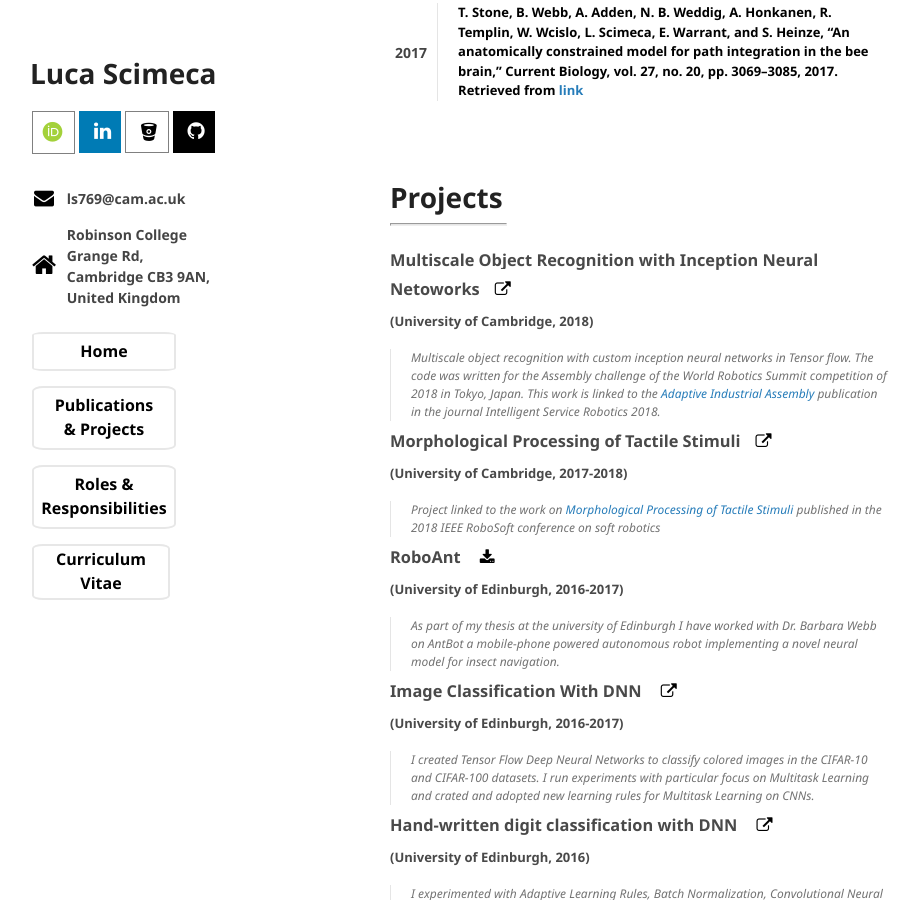
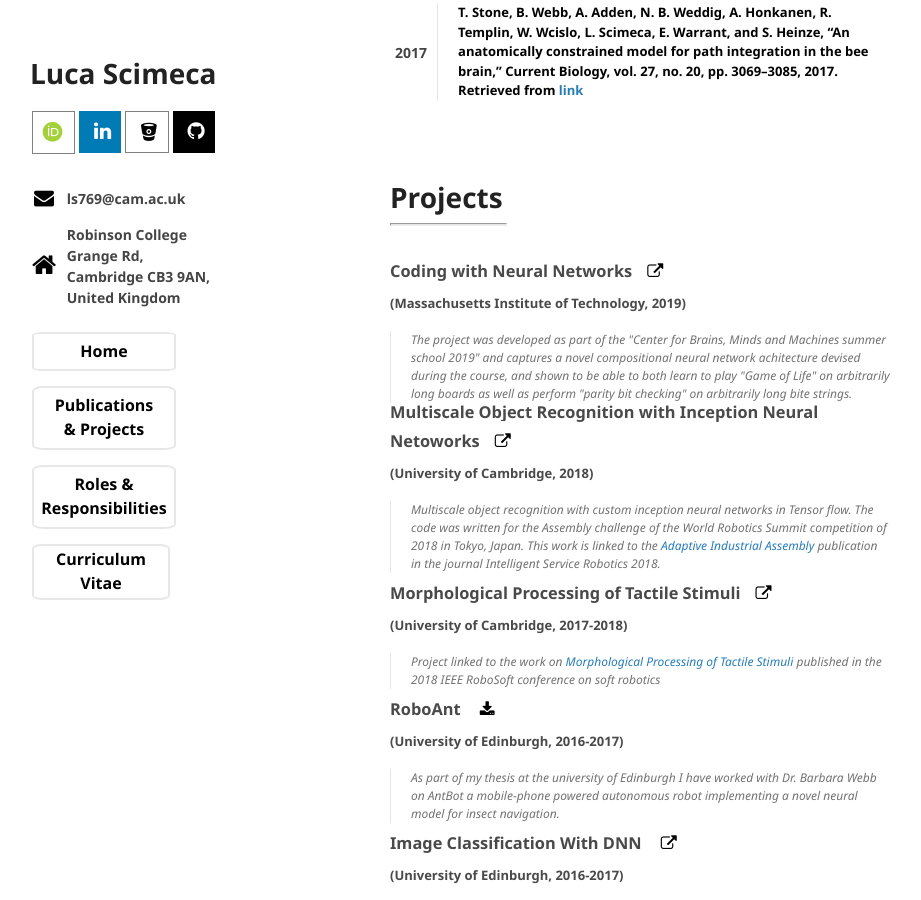
Before and after one commit to lucascimeca/lucascimeca.github.io, a Jekyll site: the page built from publications.md, in a window 1280 px wide and 900 px high, scrolled down 966 px. Shown: the whole window, without its empty margins (180-1101 px from the left). Built offline with Jekyll 4.4.1, drawn with Linux system fonts in a browser that asks for light colours; nearby versions of some CDN libraries; some web fonts are replaced; the repository's description, which GitHub fills in, is left out; our own code applies the rules of GitHub Pages for plain Markdown files.

Commit message:
Update publications.md

```diff
--- a/publications.md
+++ b/publications.md
@@ -87,6 +87,10 @@ constrained model for path integration in the bee brain,” Current Biology, vol
 <hr style="width: 115px">
 
 
+### [](#MorphProc) Coding with Neural Networks<a href="https://bitbucket.org/lucascimeca/coding_with_neural_networks/src/master/" class="fa fa-external-link" style="font-size: 16px" target="_blank"></a><br/><font size="2px">(Massachusetts Institute of Technology, 2019)</font>
+
+> <div style="font-style: italic; font-size: 12px">The project was developed as part of the "Center for Brains, Minds and Machines summer school 2019" and captures a novel compositional neural network achitecture devised during the course, and shown to be able to both learn to play "Game of Life" on arbitrarily long boards as well as perform "parity bit checking" on arbitrarily long bite strings. </div>
+
 ### [](#MorphProc) Multiscale Object Recognition with Inception Neural Netoworks<a href="https://bitbucket.org/lucascimeca/multiscale_robotics_object_recognition/src/master/" class="fa fa-external-link" style="font-size: 16px" target="_blank"></a><br/><font size="2px">(University of Cambridge, 2018)</font>
 
 > <div style="font-style: italic; font-size: 12px">Multiscale object recognition with custom inception neural networks in Tensor flow. The code was written for the Assembly challenge of the World Robotics Summit competition of 2018 in Tokyo, Japan. This work is linked to the <a href="https://lucascimeca.github.io/publications#wrs2018">Adaptive Industrial Assembly </a> publication in the journal Intelligent Service Robotics 2018. </div>
```
